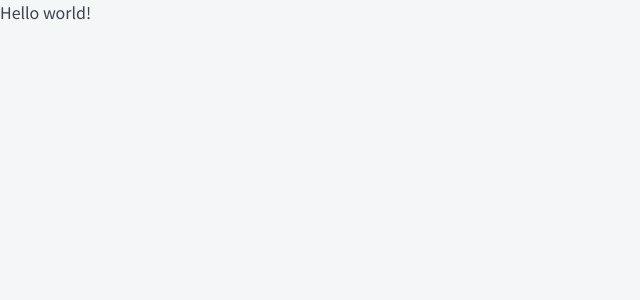
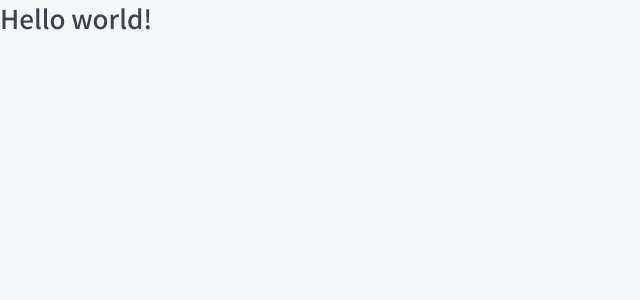
Before and after one commit to RevaSA/top-app, a Next.js app: page / in a window 1280 px wide. Shown: the top 300 px of the page, without its empty margins (0-640 px from the left). Built offline with nearby package versions, Linux system fonts and the light colour scheme.

Commit message:
Add Htag component

```diff
--- /dev/null
+++ b/components/Htag/Htag.module.css
@@ -0,0 +1,24 @@
+.h1 {
+	margin: 0;
+
+	font-size: 26px;
+	font-weight: 500;
+	line-height: 35px;
+}
+
+.h2 {
+	margin-top: 50px;
+	margin-bottom: 25px;
+
+	font-size: 22px;
+	font-weight: 500;
+	line-height: 30px;
+}
+
+.h3 {
+	margin: 0;
+
+	font-size: 20px;
+	font-weight: 600;
+	line-height: 27px;
+}
--- /dev/null
+++ b/components/Htag/Htag.props.ts
@@ -0,0 +1,6 @@
+import { ReactNode } from 'react';
+
+export interface HtagProps {
+	tag: 'h1' | 'h2' | 'h3';
+	children: ReactNode;
+}
--- /dev/null
+++ b/components/Htag/Htag.tsx
@@ -0,0 +1,15 @@
+import styles from './Htag.module.css';
+import { HtagProps } from './Htag.props';
+
+export const Htag = ({ tag, children }: HtagProps): JSX.Element => {
+	switch (tag) {
+		case 'h1':
+			return <h1 className={styles.h1}>{children}</h1>;
+		case 'h2':
+			return <h2 className={styles.h2}>{children}</h2>;
+		case 'h3':
+			return <h3 className={styles.h3}>{children}</h3>;
+		default:
+			return <></>;
+	}
+};
--- /dev/null
+++ b/components/index.ts
@@ -0,0 +1 @@
+export * from './Htag/Htag';
--- a/pages/index.tsx
+++ b/pages/index.tsx
@@ -1,7 +1,9 @@
+import { Htag } from '../components';
+
 export default function Home(): JSX.Element {
 	return (
 		<div>
-			Hello world!
+			<Htag tag='h1'>Hello world!</Htag>
 		</div>
 	);
 }
```
